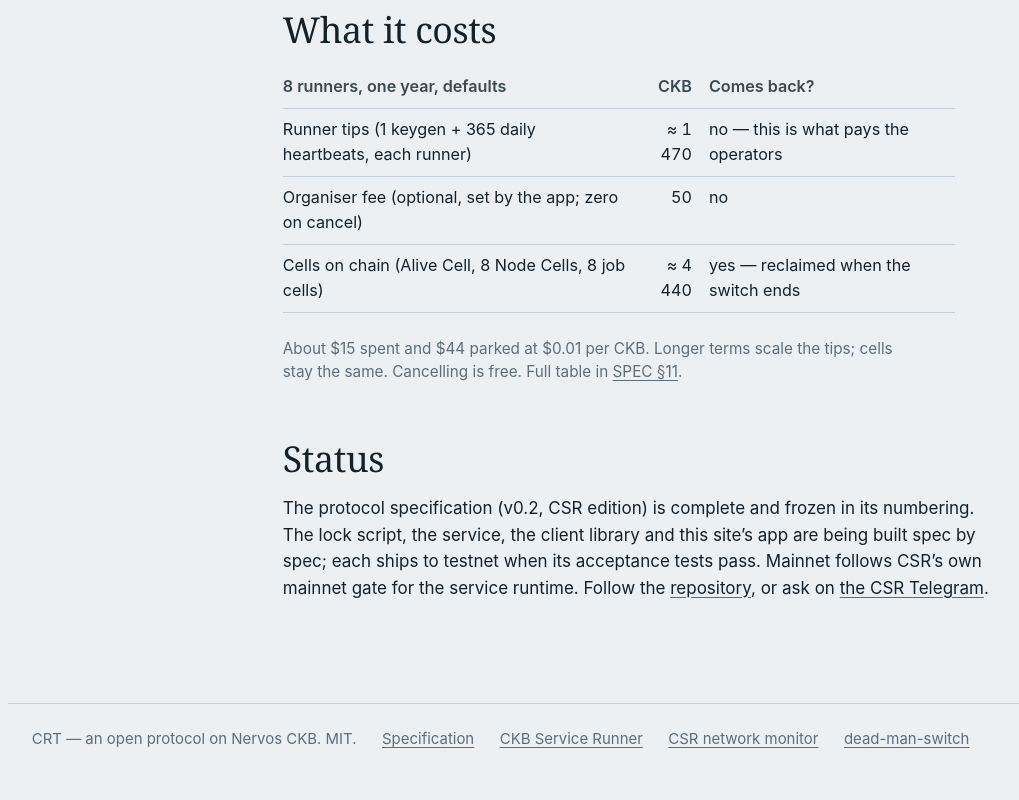
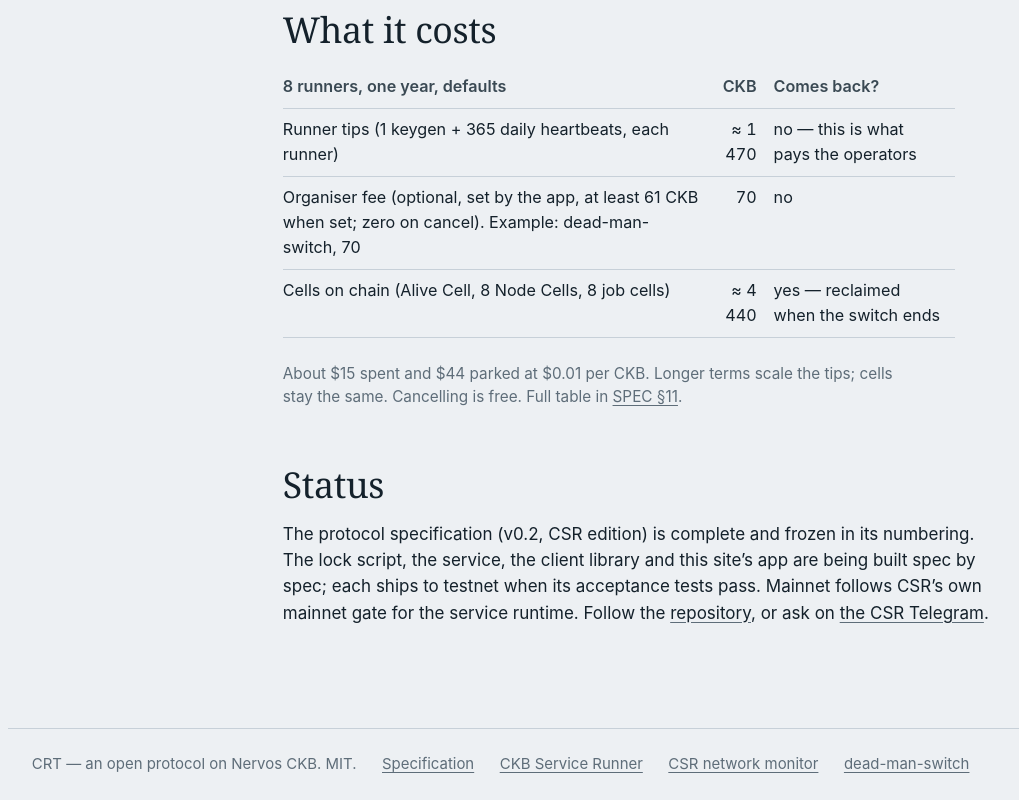
Before and after one commit to psawyerberlin/ckb-revocable-timelock, a plain HTML site: page site/index.html in a window 1280 px wide. Shown: the part 2770-3570 px from the top of the page, without its empty margins (42-1061 px from the left). Before the commit the page ends 3545 px from the top, so only its background shows below. Drawn offline with Linux system fonts and the light colour scheme.

Commit message:
site: organiser fee example 70 CKB; a fee output needs at least 61 CKB
Co-Authored-By: Claude Opus 5.5 <noreply@anthropic.com>
Claude-Session: https://claude.ai/code/session_01APQ3ce8cnbyGZk1cXGRaDj

```diff
--- a/site/index.html
+++ b/site/index.html
@@ -118,7 +118,7 @@
       <thead><tr><th>8 runners, one year, defaults</th><th class="num">CKB</th><th>Comes back?</th></tr></thead>
       <tbody>
         <tr><td>Runner tips (1 keygen + 365 daily heartbeats, each runner)</td><td class="num">≈ 1 470</td><td>no — this is what pays the operators</td></tr>
-        <tr><td>Organiser fee (optional, set by the app; zero on cancel)</td><td class="num">50</td><td>no</td></tr>
+        <tr><td>Organiser fee (optional, set by the app, at least 61 CKB when set; zero on cancel). Example: dead-man-switch, 70</td><td class="num">70</td><td>no</td></tr>
         <tr><td>Cells on chain (Alive Cell, 8 Node Cells, 8 job cells)</td><td class="num">≈ 4 440</td><td>yes — reclaimed when the switch ends</td></tr>
       </tbody>
     </table>
```
